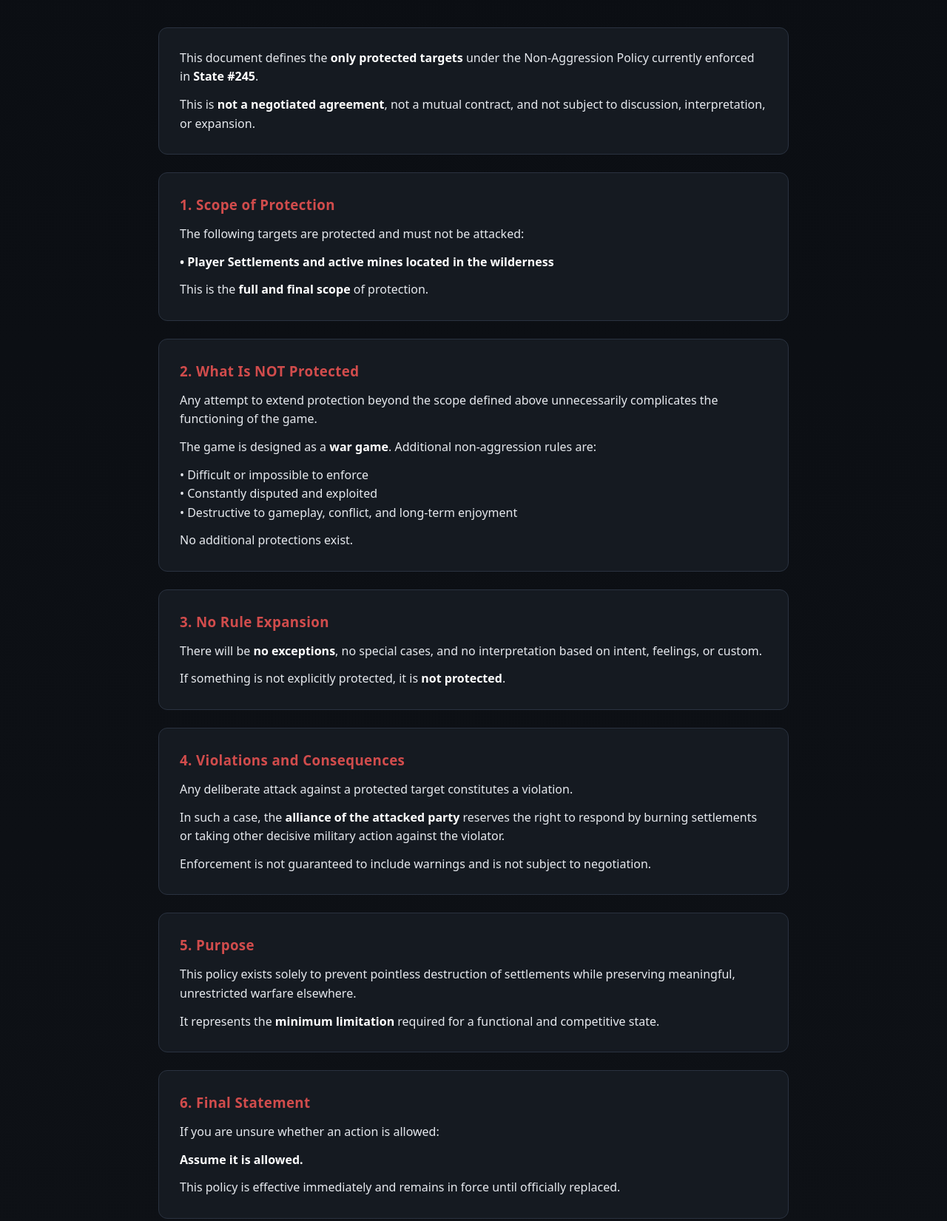
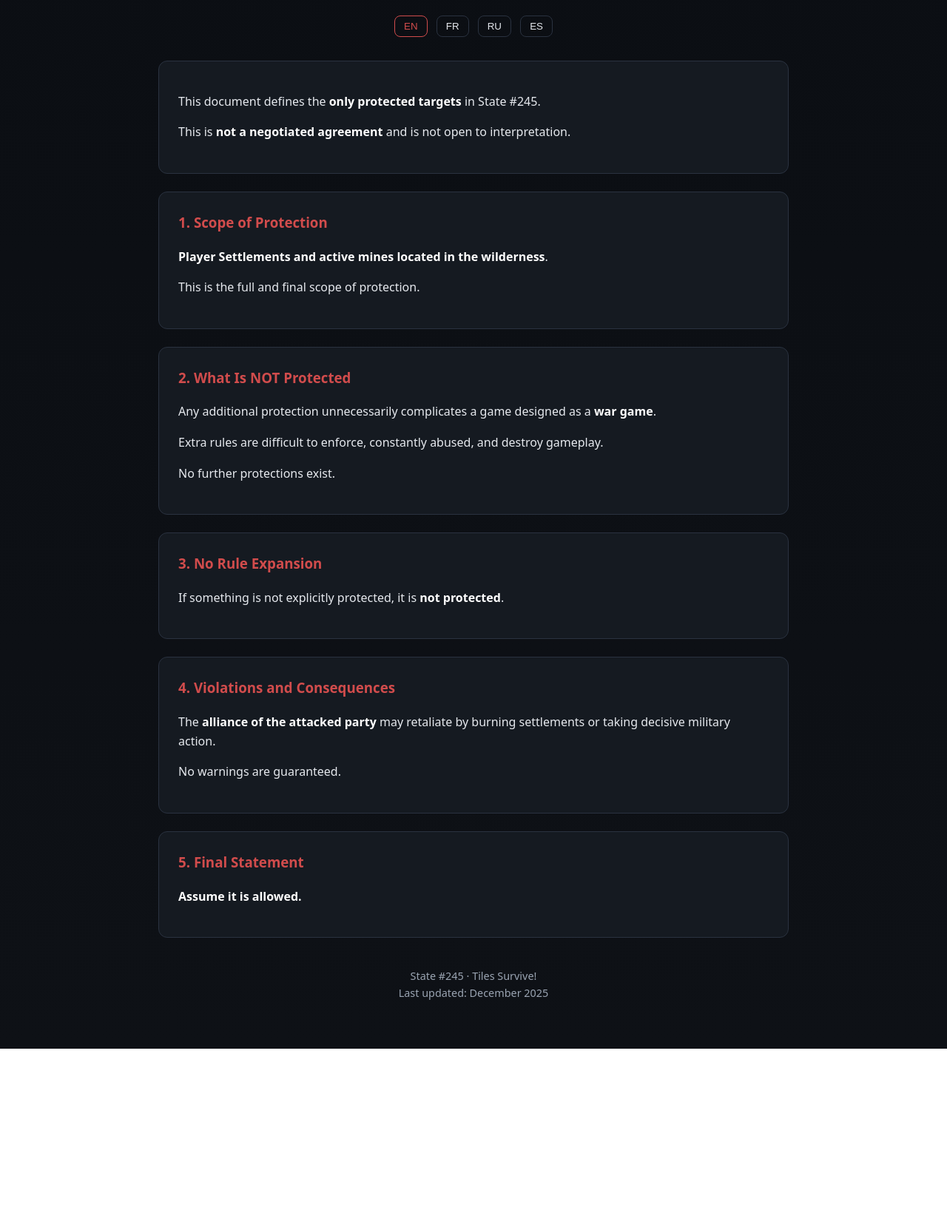
Before and after one commit to TSO-NAP/state245, a plain HTML site: page index.html in a window 1280 px wide. Shown: the part 186-1837 px from the top of the page at 74% size. After the commit the page ends 1604 px from the top, so only its background shows below. Drawn offline with Linux system fonts and the light colour scheme.

Commit message:
Switcher EN / FR / RU / ES

```diff
--- a/index.html
+++ b/index.html
@@ -15,16 +15,13 @@
   --border: #2a3240;
 }
 
-* {
-  box-sizing: border-box;
-}
+* { box-sizing: border-box; }
 
 body {
   margin: 0;
   background: linear-gradient(180deg, #0b0e13, #0e1116);
   color: var(--text);
-  font-family: system-ui, -apple-system, BlinkMacSystemFont, "Segoe UI",
-               Roboto, Ubuntu, Cantarell, "Helvetica Neue", Arial, sans-serif;
+  font-family: system-ui, -apple-system, "Segoe UI", Roboto, Arial, sans-serif;
   line-height: 1.6;
 }
 
@@ -36,13 +33,12 @@ body {
 
 header {
   text-align: center;
-  margin-bottom: 40px;
+  margin-bottom: 24px;
 }
 
 header h1 {
   font-size: 2.2rem;
-  margin-bottom: 8px;
-  letter-spacing: 0.03em;
+  margin-bottom: 6px;
 }
 
 header h2 {
@@ -51,31 +47,37 @@ header h2 {
   color: var(--muted);
 }
 
+.lang-switch {
+  text-align: center;
+  margin-bottom: 32px;
+}
+
+.lang-switch button {
+  background: transparent;
+  border: 1px solid var(--border);
+  color: var(--text);
+  padding: 6px 12px;
+  margin: 0 4px;
+  border-radius: 8px;
+  cursor: pointer;
+}
+
+.lang-switch button.active {
+  border-color: var(--accent);
+  color: var(--accent);
+}
+
 .panel {
   background: var(--panel);
   border: 1px solid var(--border);
   border-radius: 12px;
-  padding: 28px;
+  padding: 26px;
   margin-bottom: 24px;
 }
 
 .panel h3 {
   margin-top: 0;
-  margin-bottom: 12px;
   color: var(--accent);
-  letter-spacing: 0.02em;
-}
-
-.panel p {
-  margin: 0 0 12px 0;
-}
-
-.panel p:last-child {
-  margin-bottom: 0;
-}
-
-strong {
-  color: #ffffff;
 }
 
 footer {
@@ -85,11 +87,10 @@ footer {
   margin-top: 40px;
 }
 
-hr {
-  border: none;
-  border-top: 1px solid var(--border);
-  margin: 24px 0;
-}
+[data-lang] { display: none; }
+[data-lang].active { display: block; }
+
+strong { color: #fff; }
 </style>
 </head>
 
@@ -101,102 +102,167 @@ hr {
   <h2>Tiles Survive! — State #245</h2>
 </header>
 
+<div class="lang-switch">
+  <button onclick="setLang('en')" class="active">EN</button>
+  <button onclick="setLang('fr')">FR</button>
+  <button onclick="setLang('ru')">RU</button>
+  <button onclick="setLang('es')">ES</button>
+</div>
+
+<!-- ================= ENGLISH ================= -->
+<div data-lang="en" class="active">
+
 <div class="panel">
-      <p>
-        This document defines the <strong>only protected targets</strong> under the
-        Non-Aggression Policy currently enforced in <strong>State #245</strong>.
-      </p>
-      <p>
-        This is <strong>not a negotiated agreement</strong>, not a mutual contract,
-        and not subject to discussion, interpretation, or expansion.
-      </p>
+  <p>This document defines the <strong>only protected targets</strong> in State #245.</p>
+  <p>This is <strong>not a negotiated agreement</strong> and is not open to interpretation.</p>
 </div>
 
 <div class="panel">
 <h3>1. Scope of Protection</h3>
-      <p>
-        The following targets are protected and must not be attacked:
-      </p>
-      <p>
-        <strong>• Player Settlements and active mines located in the wilderness</strong>
-      </p>
-      <p>
-        This is the <strong>full and final scope</strong> of protection.
-      </p>
+<p><strong>Player Settlements and active mines located in the wilderness</strong>.</p>
+<p>This is the full and final scope of protection.</p>
 </div>
 
 <div class="panel">
 <h3>2. What Is NOT Protected</h3>
-      <p>
-        Any attempt to extend protection beyond the scope defined above
-        unnecessarily complicates the functioning of the game.
-      </p>
-      <p>
-        The game is designed as a <strong>war game</strong>.
-        Additional non-aggression rules are:
-      </p>
-      <p>
-        • Difficult or impossible to enforce<br>
-        • Constantly disputed and exploited<br>
-        • Destructive to gameplay, conflict, and long-term enjoyment
-      </p>
-      <p>
-        No additional protections exist.
-      </p>
+<p>Any additional protection unnecessarily complicates a game designed as a <strong>war game</strong>.</p>
+<p>Extra rules are difficult to enforce, constantly abused, and destroy gameplay.</p>
+<p>No further protections exist.</p>
 </div>
 
 <div class="panel">
 <h3>3. No Rule Expansion</h3>
-      <p>
-        There will be <strong>no exceptions</strong>, no special cases,
-        and no interpretation based on intent, feelings, or custom.
-      </p>
-      <p>
-        If something is not explicitly protected,
-        it is <strong>not protected</strong>.
-      </p>
+<p>If something is not explicitly protected, it is <strong>not protected</strong>.</p>
 </div>
 
 <div class="panel">
 <h3>4. Violations and Consequences</h3>
-      <p>
-        Any deliberate attack against a protected target constitutes a violation.
-      </p>
-      <p>
-        In such a case, the <strong>alliance of the attacked party</strong>
-        reserves the right to respond by burning settlements or taking other
-        decisive military action against the violator.
-      </p>
-      <p>
-        Enforcement is not guaranteed to include warnings
-        and is not subject to negotiation.
-      </p>
+<p>The <strong>alliance of the attacked party</strong> may retaliate by burning settlements or taking decisive military action.</p>
+<p>No warnings are guaranteed.</p>
 </div>
 
 <div class="panel">
-      <h3>5. Purpose</h3>
-      <p>
-        This policy exists solely to prevent pointless destruction of settlements
-        while preserving meaningful, unrestricted warfare elsewhere.
-      </p>
-      <p>
-        It represents the <strong>minimum limitation</strong>
-        required for a functional and competitive state.
-      </p>
+<h3>5. Final Statement</h3>
+<p><strong>Assume it is allowed.</strong></p>
+</div>
+
+</div>
+
+<!-- ================= FRENCH ================= -->
+<div data-lang="fr">
+
+<div class="panel">
+<p>Ce document définit les <strong>seules cibles protégées</strong> dans l’État #245.</p>
+<p>Il ne s’agit <strong>pas d’un accord négocié</strong> et il n’est pas sujet à interprétation.</p>
 </div>
 
 <div class="panel">
-      <h3>6. Final Statement</h3>
-      <p>
-        If you are unsure whether an action is allowed:
-      </p>
-      <p>
-        <strong>Assume it is allowed.</strong>
-      </p>
-      <p>
-        This policy is effective immediately and remains in force
-        until officially replaced.
-      </p>
+<h3>1. Champ de protection</h3>
+<p><strong>Colonies des joueurs et mines actives situées en territoire sauvage</strong>.</p>
+<p>Ceci est la portée complète et définitive de la protection.</p>
+</div>
+
+<div class="panel">
+<h3>2. Ce qui n’est PAS protégé</h3>
+<p>Toute protection supplémentaire complique inutilement un jeu conçu comme un <strong>jeu de guerre</strong>.</p>
+<p>Les règles supplémentaires sont difficiles à appliquer, constamment exploitées et détruisent le gameplay.</p>
+<p>Aucune autre protection n’existe.</p>
+</div>
+
+<div class="panel">
+<h3>3. Aucune extension des règles</h3>
+<p>Si ce n’est pas explicitement protégé, cela <strong>ne l’est pas</strong>.</p>
+</div>
+
+<div class="panel">
+<h3>4. Violations et conséquences</h3>
+<p><strong>L’alliance de la partie attaquée</strong> peut riposter en brûlant des colonies ou par toute action militaire décisive.</p>
+<p>Aucun avertissement n’est garanti.</p>
+</div>
+
+<div class="panel">
+<h3>5. Déclaration finale</h3>
+<p><strong>Considérez que c’est autorisé.</strong></p>
+</div>
+
+</div>
+
+<!-- ================= RUSSIAN ================= -->
+<div data-lang="ru">
+
+<div class="panel">
+<p>Этот документ определяет <strong>единственные защищённые цели</strong> в государстве #245.</p>
+<p>Это <strong>не договор</strong> и не подлежит обсуждению или толкованию.</p>
+</div>
+
+<div class="panel">
+<h3>1. Область защиты</h3>
+<p><strong>Поселения игроков и активные шахты, расположенные в дикой местности</strong>.</p>
+<p>Это полный и окончательный список защищённых целей.</p>
+</div>
+
+<div class="panel">
+<h3>2. Что НЕ защищено</h3>
+<p>Любая дополнительная защита усложняет игру, изначально задуманную как <strong>военную</strong>.</p>
+<p>Дополнительные правила трудно обеспечить, ими злоупотребляют и они разрушают игровой процесс.</p>
+<p>Других защит не существует.</p>
+</div>
+
+<div class="panel">
+<h3>3. Без расширений</h3>
+<p>Если что-то не указано явно, это <strong>не защищено</strong>.</p>
+</div>
+
+<div class="panel">
+<h3>4. Нарушения и последствия</h3>
+<p><strong>Альянс пострадавшей стороны</strong> имеет право на ответные действия, включая сожжение поселений.</p>
+<p>Предупреждения не гарантируются.</p>
+</div>
+
+<div class="panel">
+<h3>5. Финальное заявление</h3>
+<p><strong>Считайте, что это разрешено.</strong></p>
+</div>
+
+</div>
+
+<!-- ================= SPANISH ================= -->
+<div data-lang="es">
+
+<div class="panel">
+<p>Este documento define los <strong>únicos objetivos protegidos</strong> en el Estado #245.</p>
+<p><strong>No es un acuerdo negociado</strong> ni está sujeto a interpretación.</p>
+</div>
+
+<div class="panel">
+<h3>1. Alcance de la protección</h3>
+<p><strong>Asentamientos de jugadores y minas activas ubicadas en la zona salvaje</strong>.</p>
+<p>Este es el alcance completo y definitivo de la protección.</p>
+</div>
+
+<div class="panel">
+<h3>2. Lo que NO está protegido</h3>
+<p>Cualquier protección adicional complica innecesariamente un juego diseñado como <strong>juego de guerra</strong>.</p>
+<p>Las reglas extra son difíciles de aplicar, se abusan constantemente y destruyen la diversión.</p>
+<p>No existen protecciones adicionales.</p>
+</div>
+
+<div class="panel">
+<h3>3. Sin expansión de reglas</h3>
+<p>Si algo no está explícitamente protegido, <strong>no lo está</strong>.</p>
+</div>
+
+<div class="panel">
+<h3>4. Violaciones y consecuencias</h3>
+<p><strong>La alianza de la parte atacada</strong> puede tomar represalias, incluyendo la quema de asentamientos.</p>
+<p>No se garantizan advertencias.</p>
+</div>
+
+<div class="panel">
+<h3>5. Declaración final</h3>
+<p><strong>Asume que está permitido.</strong></p>
+</div>
+
 </div>
 
 <footer>
@@ -205,5 +271,15 @@ hr {
 </footer>
 
 </div>
+
+<script>
+function setLang(lang) {
+  document.querySelectorAll('[data-lang]').forEach(e => e.classList.remove('active'));
+  document.querySelector(`[data-lang="${lang}"]`).classList.add('active');
+  document.querySelectorAll('.lang-switch button').forEach(b => b.classList.remove('active'));
+  event.target.classList.add('active');
+}
+</script>
+
 </body>
 </html>
```
Lines whose indentation alone changed are shown as unchanged.
